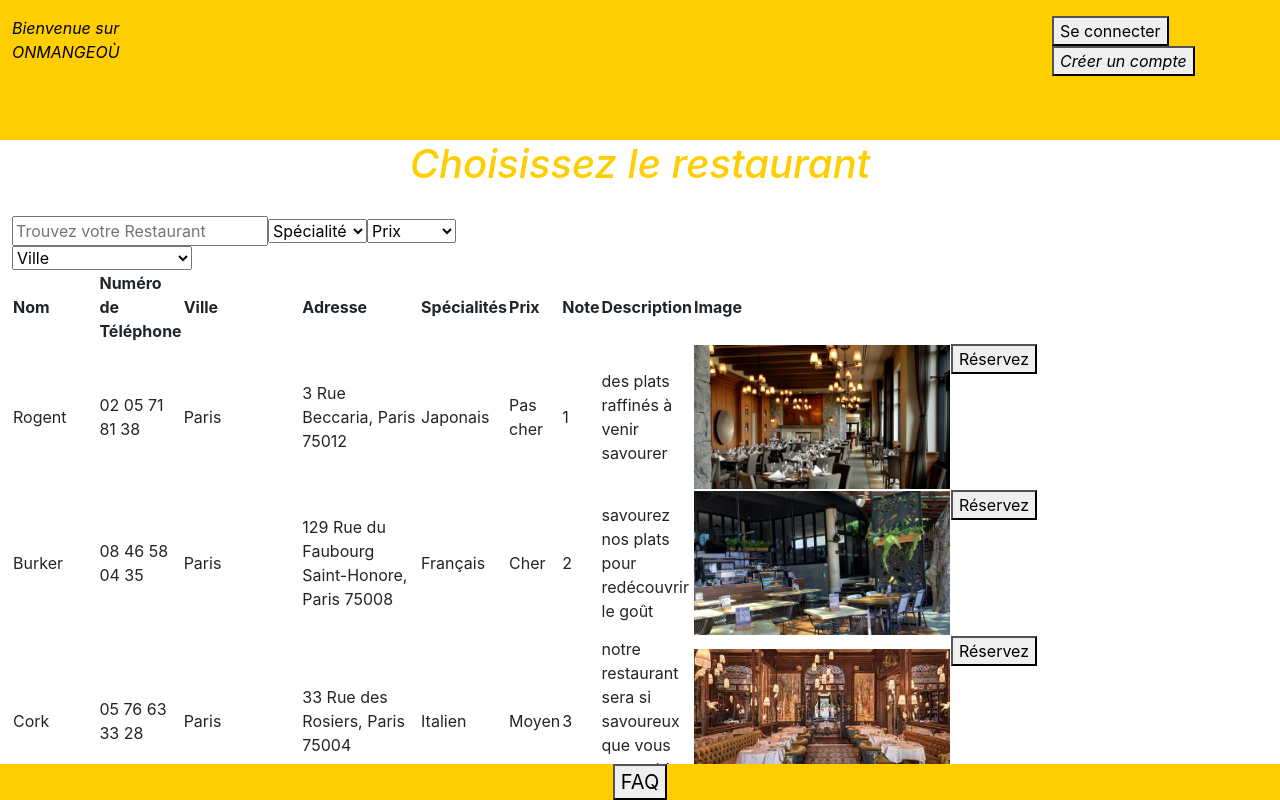
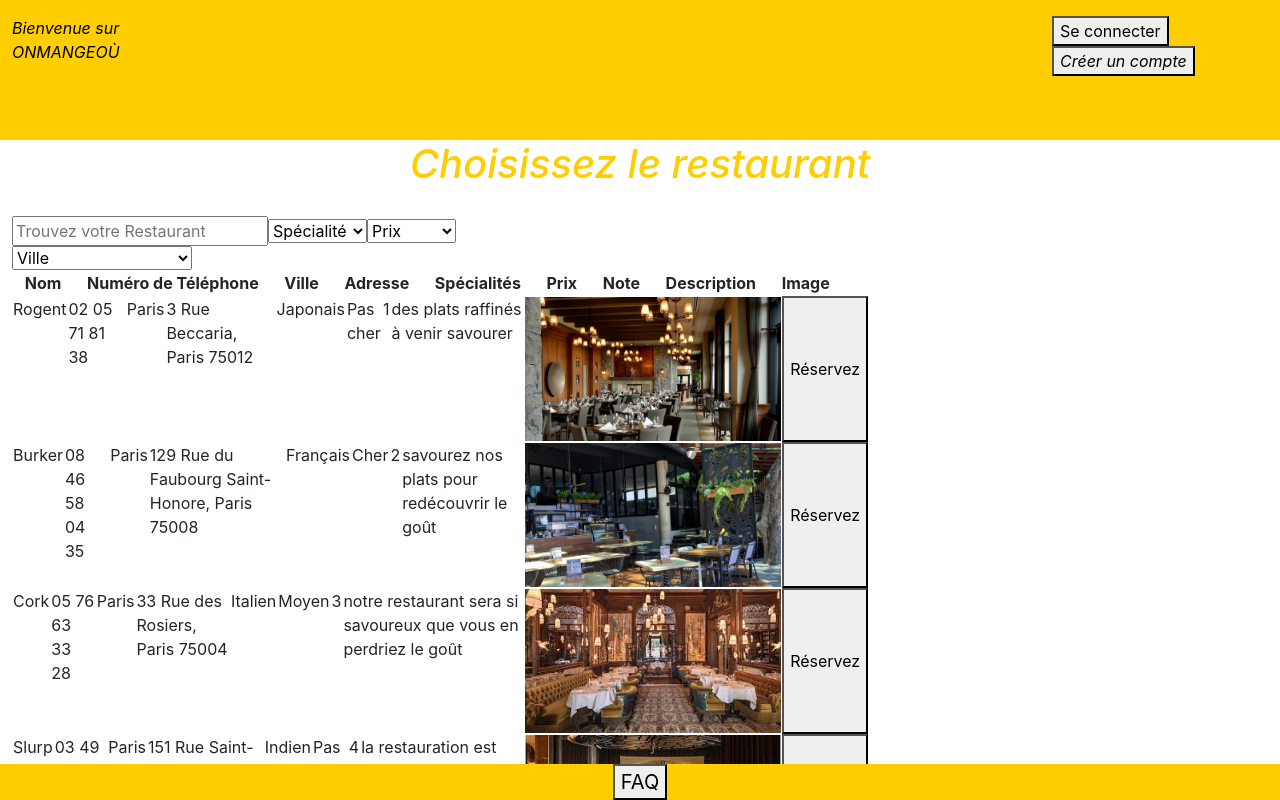
Before and after one commit to Mux199/ONMANGEOU, a React (Create React App) app in the folder front-end/: page / in a window 1280 px wide. Shown: the top 800 px of the page. Built offline with nearby package versions, Linux system fonts and the light colour scheme.

Commit message:
alignement list item
Alignement entre label et item à revoir

```diff
--- a/front-end/src/components/Table_Restaurant.jsx
+++ b/front-end/src/components/Table_Restaurant.jsx
@@ -2,7 +2,7 @@ const Table_Restaurant = ({ data }) => {
     return (
         <table>
             <tbody>
-            <tr>
+            <div className={"list-label"}>
                 <th>Nom</th>
                 <th>Numéro de Téléphone</th>
                 <th>Ville</th>
@@ -13,9 +13,10 @@ const Table_Restaurant = ({ data }) => {
                 <th>Description</th>
                 <th>Image</th>
                 <th></th>
-            </tr>
+            </div>
             {data.map((item) => (
                 <tr key={item.id}>
+                    <div className={"list-items"}>
                     <td>{item.name}</td>
                     <td>{item.phone}</td>
                     <td>{item.city}</td>
@@ -29,7 +30,9 @@ const Table_Restaurant = ({ data }) => {
                              alt={`/asset/img/resto/${item.img}`}/>
                     </td>
                     <button>{"Réservez"}</button>
+                </div>
                     </tr>
+
                     ))}
                 </tbody>
                 </table>
--- a/front-end/src/styles/components/_search.scss
+++ b/front-end/src/styles/components/_search.scss
@@ -9,3 +9,11 @@
 
     }
 }
+.list-items{
+    display: flex;
+    justify-content: space-around;
+}
+.list-label{
+    display: flex;
+    justify-content: space-around;
+}
--- a/front-end/src/styles/components/_table.scss
+++ b/front-end/src/styles/components/_table.scss
@@ -1,3 +1,2 @@
 .table {
-
 }
```
